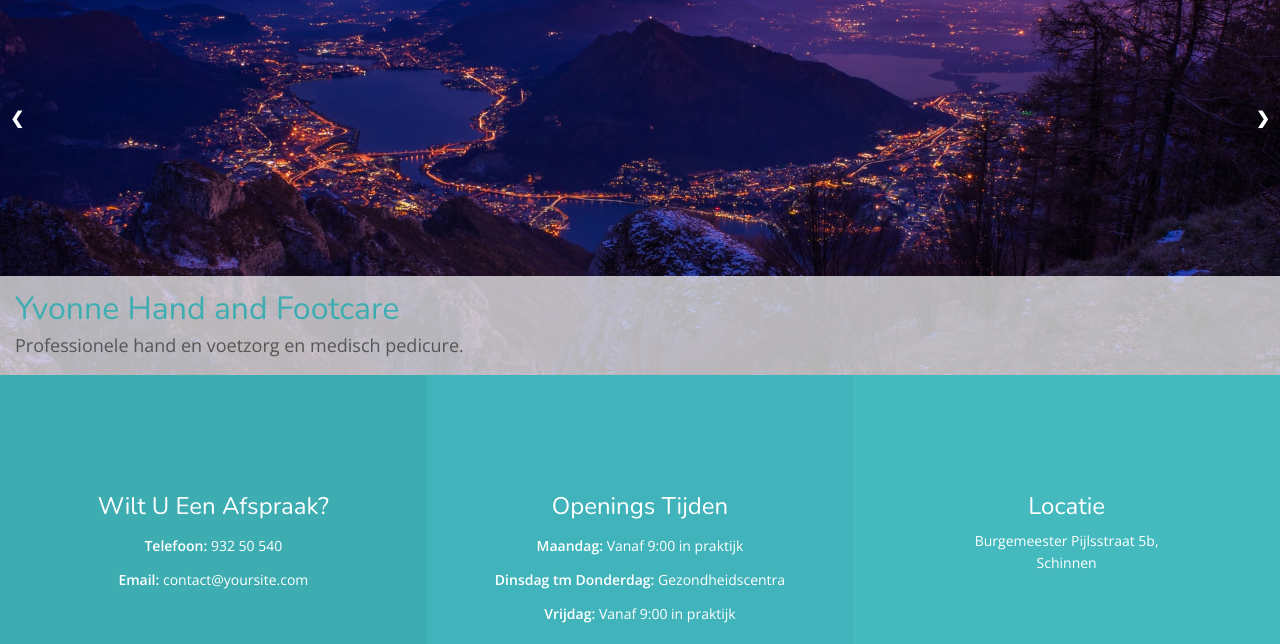
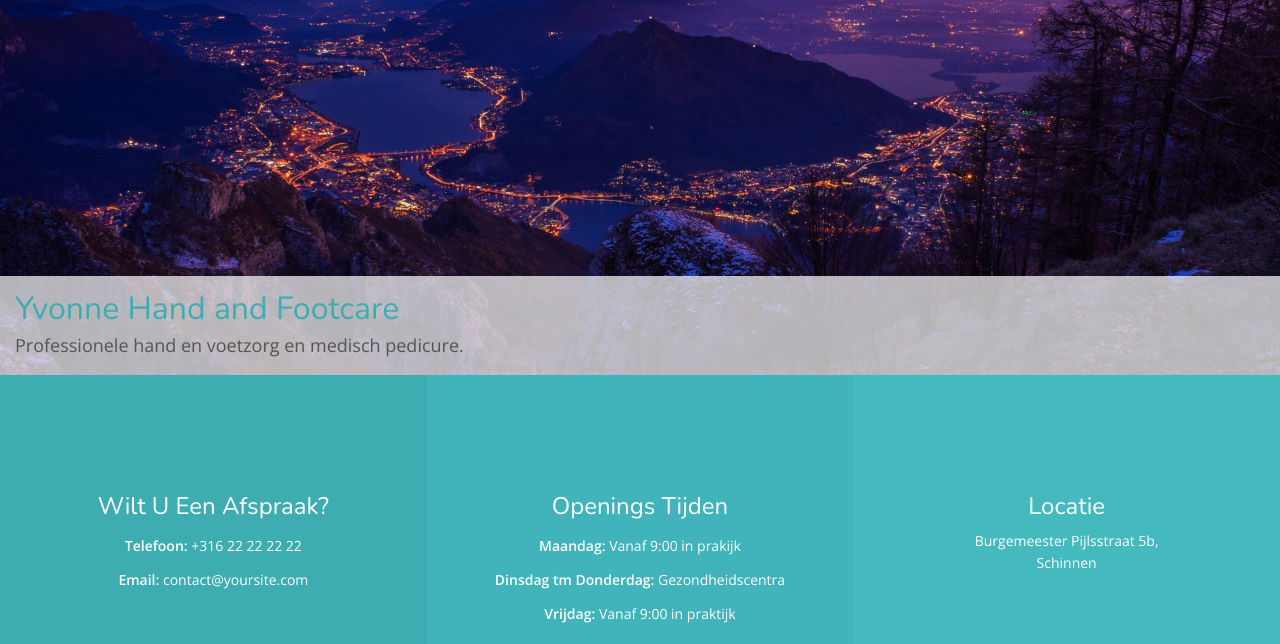
Before and after one commit to yvonne-site/yvonne-site.github.io, a Jekyll site: the page built from index.html, in a window 1280 px wide. Shown: the part 235-879 px from the top of the page. Built offline with Jekyll 4.4.1, drawn with Linux system fonts in a browser that asks for light colours.

Commit message:
Automate slide transitions and remove redundant tags

```diff
--- a/_config.yml
+++ b/_config.yml
@@ -17,8 +17,7 @@
 
 # Contact info
 contact:
-    phone: 932 50 540
-    emergency: 931 53 234
+    phone: +316 22 22 22 22
     email: contact@yoursite.com
     address: Burgemeester Pijlsstraat 5b, <br> Schinnen
 
--- a/_includes/hero.html
+++ b/_includes/hero.html
@@ -4,25 +4,16 @@
   <div class="slideshow-container">
     <!-- Image slides -->
     <div class="slide carousel-fade">
-      <div class="numbertext">1/3</div>
       <img src="img/slide-1.jpg" style="width:100%">
-      <div class="caption">Beautiful caption</div>
     </div>
 
     <div class="slide carousel-fade">
-      <div class="numbertext">2/3</div>
       <img src="img/slide-2.jpg" style="width:100%">
-      <div class="caption">Also beautiful caption</div>
-
-    </div>
-    <div class="slide carousel-fade">
-      <div class="numbertext">3/3</div>
-      <img src="img/slide-3.jpg" style="width:100%">
-      <div class="caption">Also very beautiful caption</div>
     </div>
 
-    <a class="prev" onclick="moveSlides(-1)">&#10094;</a>
-    <a class="next" onclick="moveSlides(1)">&#10095;</a>
+    <div class="slide carousel-fade">
+      <img src="img/slide-3.jpg" style="width:100%">
+    </div>
 
     <div class="banner-content">
       <div class="banner-content-inner">
--- a/_includes/three-columns.html
+++ b/_includes/three-columns.html
@@ -14,7 +14,7 @@
         <table>
             <tbody>
                 <tr>
-                    <td><strong>Maandag:</strong> Vanaf 9:00 in praktijk</td>
+                    <td><strong>Maandag:</strong> Vanaf 9:00 in prakijk</td>
                 </tr>
                 <tr>
                     <td><strong>Dinsdag tm Donderdag:</strong> Gezondheidscentra</td>
--- a/css/carousel.css
+++ b/css/carousel.css
@@ -22,53 +22,6 @@
   height: 60vh;
 }
 
-.prev, .next {
-  cursor: pointer;
-  position: absolute;
-  top: 50%;
-  width: auto;
-  margin-top: -0.6em;
-  padding:0.6em;
-  color: white;
-  font-weight: bold;
-  font-size: 1.2em;
-  transition: 0.6s ease;
-  border-radius: 0 .2em .2em 0;
-  user-select: none;
-}
-
-.next {
-  right: 0%;
-  border-radius: .2em 0 0 .2em;
-}
-
-.prev:hover, .next:hover {
-  background-color: rgba(0, 0, 0, 0.8);
-  animation-name: arrow;
-  duration-name: font-size 0.3s ease;
-  font-size: 2em;
-}
-
-/* Caption text */
-.caption {
-  color: #f2f2f2;
-  font-size: 1em;
-  padding: 8px;
-  position: absolute;
-  bottom: 8px;
-  width: 100%;
-  text-align: center;
-}
-
-.numbertext {
-  color: #f2f2f2;
-  font-size: 12px;
-  position: absolute;
-  top: 0;
-  padding: 8px 12px;
-
-}
-
 /* Fading animation*/
 .carousel-fade {
   -webkit-animation-name: carousel-fade;
--- a/js/carousel.js
+++ b/js/carousel.js
@@ -1,10 +1,9 @@
 var slideIndex = 1;
 var slideNumberFlag = false;
 var captionFlag = false;
+var prevNextFlag = false;
 
-showSlide(slideIndex);
-toggleClassVisibility(slideNumberFlag, "numbertext");
-toggleClassVisibility(captionFlag, "caption");
+showSlide();
 
 function toggleClassVisibility(flag, element) {
   // Toggle class visibility based on flag
@@ -21,19 +20,14 @@
   }
 }
 
-function moveSlides(n) {
-  showSlide(slideIndex += n);
-}
-
-function showSlide(n) {
+function showSlide() {
   // Show slide n in the list. Crop n if it is too large or small.
   var i;
   var slides = document.getElementsByClassName("slide");
 
   // Set slide inder
-  if (n > slides.length) {slideIndex = 1}
-  else if (n < 1) {slideIndex = slides.length}
-  else {slideIndex = n}
+  if (slideIndex > slides.length) {slideIndex = 1}
+  else if (slideIndex < 1) {slideIndex = slides.length}
   // Reset all slides to not visible
   for (i = 0; i < slides.length; i++) {
     slides[i].style.display = "none";
@@ -41,4 +35,6 @@
 
   // Set show current slide and activate correct dot
   slides[slideIndex-1].style.display = "block";
+  slideIndex ++;
+  setTimeout(showSlide, 6000); // Change image every 2 seconds
 }
```
